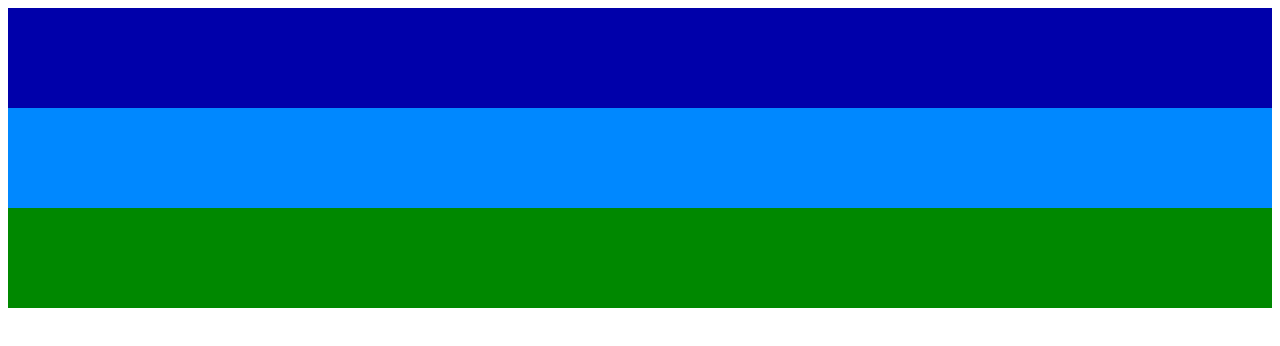
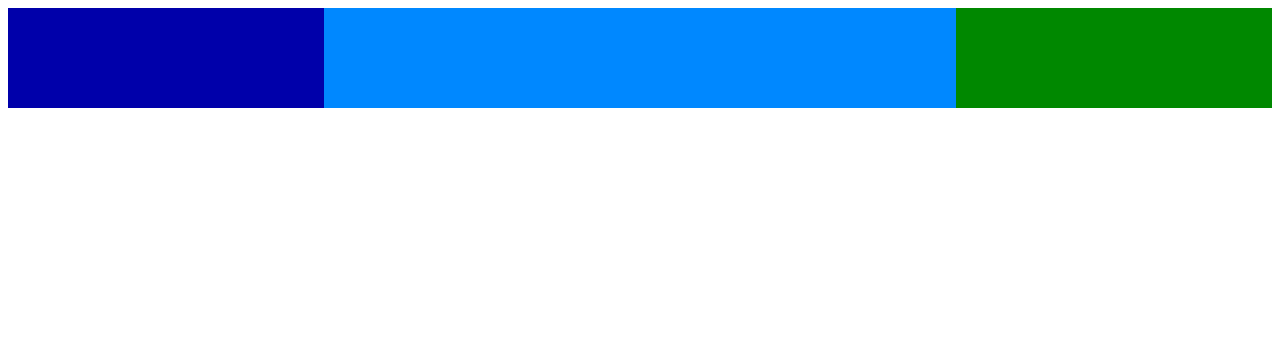
Before and after one commit to lee-chris/udacity_fsnd, a plain HTML site: page html_examples/common_responsive_patterns/column_drop.html in a window 1280 px wide. Drawn offline with Linux system fonts and the light colour scheme.

Commit message:
added breakpoints at 450 and 550

```diff
--- a/html_examples/common_responsive_patterns/column_drop.html
+++ b/html_examples/common_responsive_patterns/column_drop.html
@@ -5,15 +5,29 @@
     <meta http-equiv="X-UA-Compatible" content="IE=edge">
     <title>Column Drop</title>
     <style>
-    div {height: 100px;}
+    div.container {display: flex; flex-wrap: wrap;}
+    .box {width: 100%; height: 100px;}
     .dark-blue {background-color: #0000AA;}
     .light-blue {background-color: #0088FF;}
     .green {background-color: #008800;}
+
+    @media screen and (min-width: 450px) {
+    	.dark-blue {width: 50%}
+    	.light-blue {width: 50%}
+    }
+
+    @media screen and (min-width: 550px) {
+    	.dark-blue, .green {width: 25%;}
+    	.light-blue {width: 50%;}
+    }
+
     </style>
   </head>
   <body>
-  	<div class="dark-blue"></div>
-  	<div class="light-blue"></div>
-  	<div class="green"></div>
+    <div class="container">
+  	<div class="box dark-blue"></div>
+  	<div class="box light-blue"></div>
+  	<div class="box green"></div>
+  	</div>
   </body>
 </html>
```
